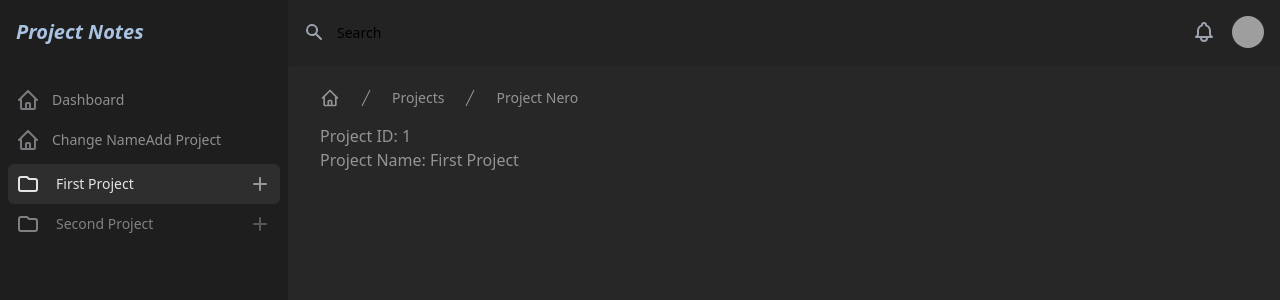
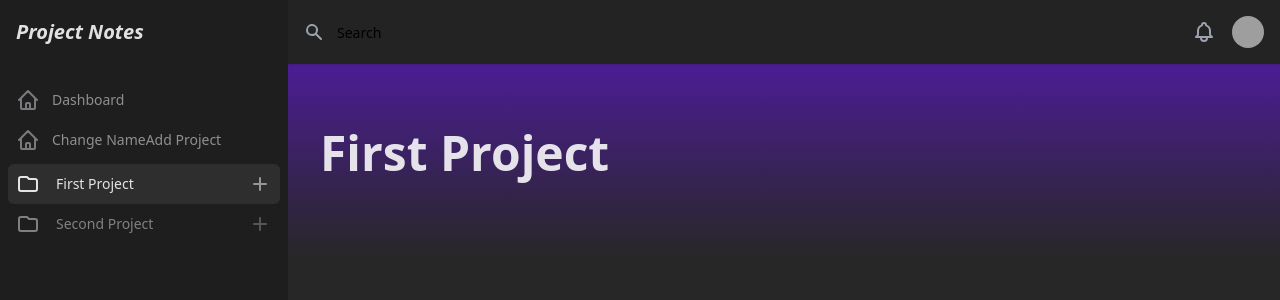
Before and after one commit to jberns/notes, a Next.js app: page /projects/1 in a window 1280 px wide. Shown: the top 300 px of the page. Built offline with nearby package versions, Linux system fonts and the light colour scheme; grey boxes are pictures that could not be loaded.

Commit message:
Added ability to rename projects and pages

```diff
--- a/components/EditableBlockClass.tsx
+++ b/components/EditableBlockClass.tsx
@@ -229,7 +229,7 @@ export class EditableBlock extends React.Component<
                     <div className={`flex`}>
                       <ContentEditable
                         id={note.id}
-                        className={`opacity-l-emp text-white flex-1 cursor-auto ${DP.dp06} rounded-md hover:${DP.dp16} hover:shadow-2xl focus:${DP.dp25}`}
+                        className={`opacity-h-emp text-white flex-1 cursor-auto ${DP.dp06} rounded-md hover:${DP.dp16} hover:shadow-2xl focus:${DP.dp25}`}
                         style={{ padding: "5px" }}
                         innerRef={this.contentEditable}
                         disabled={false} // use true to disable editing/ handle innerHTML change
--- a/components/Sidebar/Sidebar.tsx
+++ b/components/Sidebar/Sidebar.tsx
@@ -20,7 +20,7 @@ export const Sidebar = observer(() => {
           <div className='flex flex-col flex-1 h-0'>
             <Dark dp={DP.dp01}>
               <div className='flex items-center flex-shrink-0 h-16 px-4'>
-                <span className='text-xl italic font-bold text-blue-200 opacity-h-emp'>
+                <span className='text-xl italic font-bold text-white opacity-h-emp'>
                   Project Notes
                 </span>
               </div>
--- a/layouts/SidebarLayout.tsx
+++ b/layouts/SidebarLayout.tsx
@@ -110,7 +110,7 @@ export const SidebarLayout = observer((props: any) => {
               className='relative flex-1 overflow-y-auto focus:outline-none'
               tabIndex={0}
             >
-              <div className='py-6'>{children}</div>
+              <div>{children}</div>
             </main>
           </div>
         </div>
--- a/pages/projects/[projectId].tsx
+++ b/pages/projects/[projectId].tsx
@@ -5,19 +5,23 @@ import type { Page } from "../../utils/types";
 import { useMST } from "../_app";
 import { BreadCrumb } from "../../components/BreadCrumb";
 import { observer } from "mobx-react";
-import { INote } from "../../models/Project";
+import { INote, IProject } from "../../models/Project";
 
 const ProjectPage: Page = () => {
   const store = useMST();
   const router = useRouter();
 
   const { projectId } = router.query;
-  let projectDetails = null;
+  let projectDetails: IProject | undefined | null = null;
 
   // @ts-ignore
   // The query can return an array if the query has multiple parameters
   // https://nextjs.org/docs/routing/dynamic-routes
   projectDetails = store.projects.find((project) => project.id === projectId);
+
+  const onProjectRename = (e: React.FormEvent<HTMLInputElement>) => {
+    projectDetails?.changeName(e.currentTarget.value);
+  };
 
   return projectDetails ? (
     <div>
@@ -25,21 +29,25 @@ const ProjectPage: Page = () => {
         <title>{projectDetails.name}</title>
       </Head>
 
-      <div className='px-4 mx-auto pymax-w-7xl sm:px-6 md:px-8'>
-        <h1 className='text-2xl font-semibold text-white opacity--emp'>
-          <BreadCrumb />
-        </h1>
-      </div>
-      <div className='px-4 mx-auto max-w-7xl sm:px-6 md:px-8'>
+      <div className='absolute w-full h-48 bg-gradient-to-b from-purple-900 to-transparent'></div>
+
+      {/* BODY */}
+      <div className='px-4 mx-auto sm:px-6 md:px-8'>
         {/* <!-- Replace with your content --> */}
+        <input
+          type='text'
+          name='title'
+          id='title'
+          value={projectDetails.name}
+          onChange={onProjectRename}
+          className='w-full px-2 mt-12 -mx-2 text-5xl font-semibold text-white bg-transparent border-none outline-none opacity-h-emp focus:outline-none'
+        ></input>
         <div className='py-4 text-white opacity-l-emp'>
-          <p>Project ID: {projectDetails.id}</p>
-          <p>Project Name: {projectDetails.name}</p>
           {projectDetails.allTasks().map((task: INote) => {
             return (
               <div className={`flex flex-inline`}>
-                <div className={`w-24`}>{task.text}</div>
-                <div className={`w-24`}>{task.assignedTo}</div>
+                <div className={`w-96`}>{task.text}</div>
+                <div className={`w-48`}>{task.assignedTo}</div>
                 <div className={`w-48`}>{task.createdOn.toDateString()}</div>
               </div>
             );
--- a/pages/projects/[projectId]/[pageId].tsx
+++ b/pages/projects/[projectId]/[pageId].tsx
@@ -2,7 +2,7 @@ import { values } from "mobx";
 import { Observer, observer } from "mobx-react";
 import Head from "next/head";
 import { useRouter } from "next/router";
-import { useEffect, useState } from "react";
+import { ReactEventHandler, useEffect, useState } from "react";
 import {
   DragDropContext,
   Droppable,
@@ -82,7 +82,7 @@ const NotesPage: Page = () => {
     console.log("select next", currentBlock);
     const nextBlock =
       ref?.current?.parentElement?.nextElementSibling?.firstElementChild;
-      console.log("next", nextBlock);
+    console.log("next", nextBlock);
     if (nextBlock) {
       // @ts-ignore Focus is not included in element
       nextBlock?.focus();
@@ -149,18 +149,30 @@ const NotesPage: Page = () => {
     // background: isDraggingOver ? "" : "",
   });
 
+  const onPageRename = (e: React.FormEvent<HTMLInputElement>) => {
+    pageDetails?.updateName(e.currentTarget.value);
+  };
+
   return projectDetails && pageDetails ? (
     <div>
       <Head>
         <title>{projectDetails.name}</title>
       </Head>
-      <div className='px-4 mx-auto pymax-w-7xl sm:px-6 md:px-8'>
-        <h1 className='text-sm font-semibold text-blue-200 opacity-h-emp'>
-          {projectDetails.name} {">"} {pageDetails.name}
-        </h1>
-      </div>
+      {/* GRADIENT */}
 
-      <div className='px-4 mx-auto pymax-w-7xl sm:px-6 md:px-8'>
+      <div className='absolute w-full h-48 bg-gradient-to-b from-purple-900 to-transparent'></div>
+
+      {/* BODY */}
+      <div className='px-4 mx-auto sm:px-6 md:px-8'>
+        <input
+          type='text'
+          name='title'
+          id='title'
+          value={pageDetails.name}
+          onChange={onPageRename}
+          className='w-full px-2 mt-12 -mx-2 text-5xl font-semibold text-white bg-transparent border-none outline-none opacity-h-emp focus:outline-none'
+        ></input>
+
         <div className='py-4'>
           <DragDropContext onDragEnd={onDragEnd}>
             <Droppable droppableId='droppable'>
```
